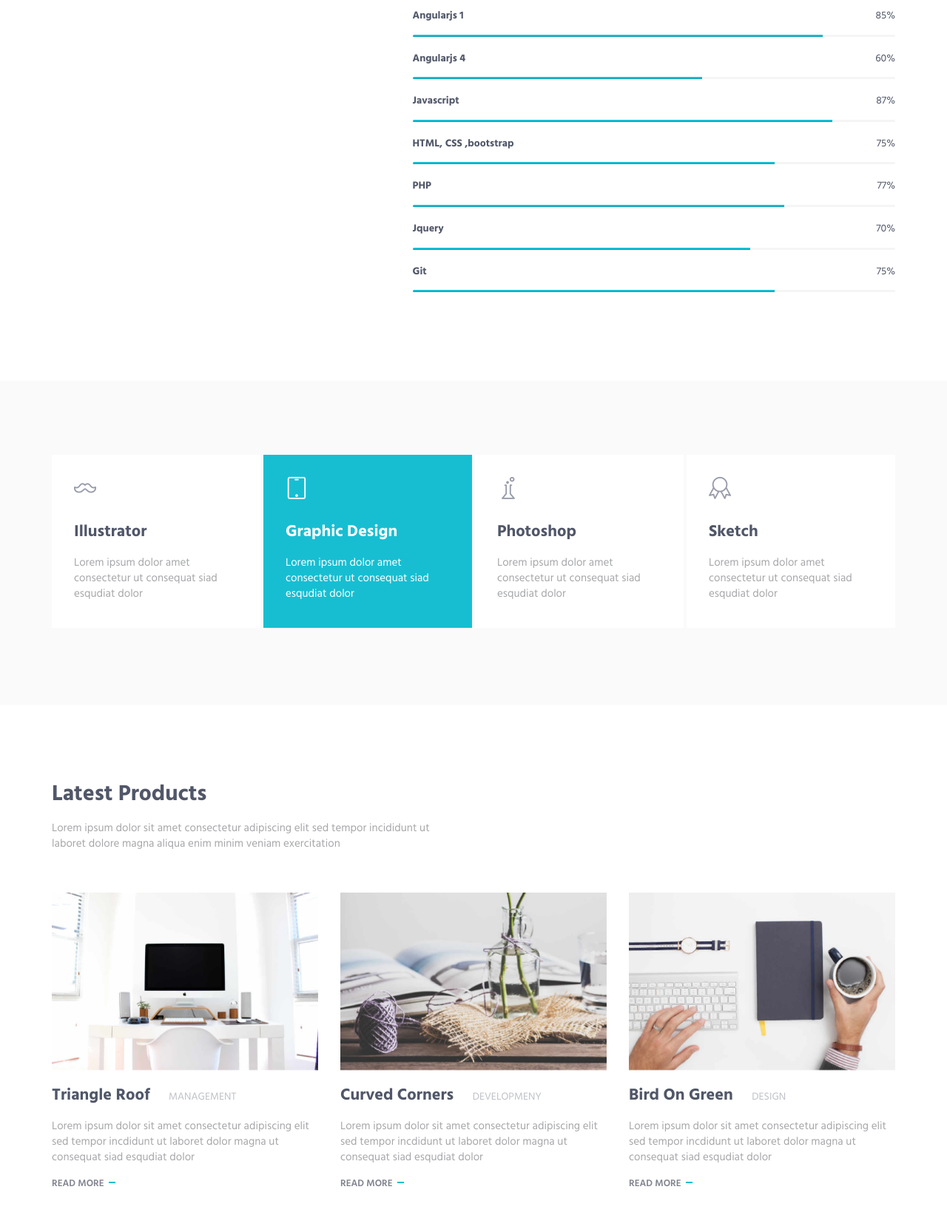
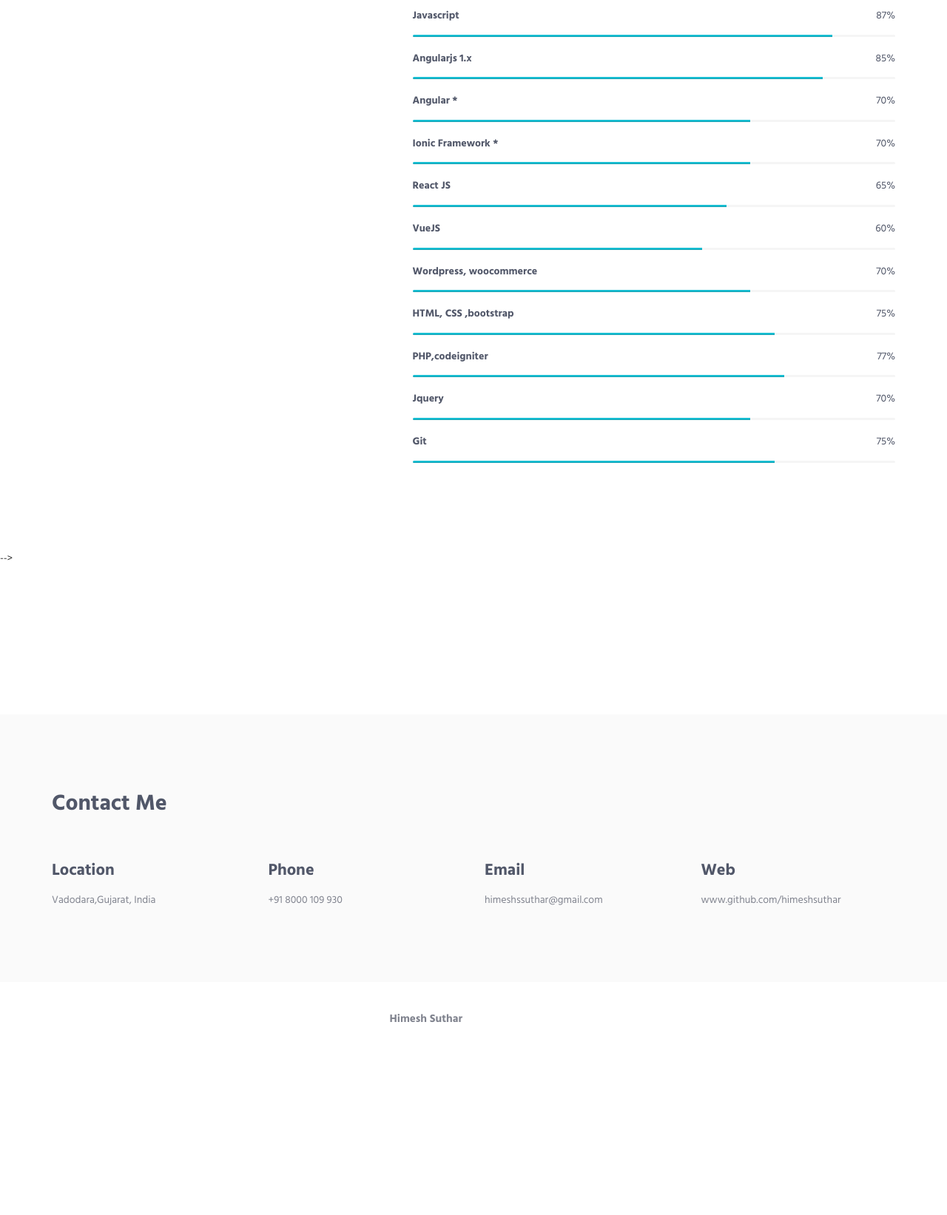
Before and after one commit to hellohimesh/himeshsuthar.github.io, a plain HTML site: page index.html in a window 1280 px wide. Shown: the part 1029-2672 px from the top of the page at 74% size. After the commit the page ends 2458 px from the top, so only its background shows below. Drawn offline with Linux system fonts and the light colour scheme.

Commit message:
work pending

```diff
--- a/index.html
+++ b/index.html
@@ -101,9 +101,9 @@
                     		<ul class="nav navbar-nav navbar-nav-right">
                     			<li class="js_nav-item nav-item"><a class="nav-item-child nav-item-hover" href="#body">Home</a></li>
                     			<li class="js_nav-item nav-item"><a class="nav-item-child nav-item-hover" href="#about">About</a></li>
-                    			<li class="js_nav-item nav-item"><a class="nav-item-child nav-item-hover" href="#experience">Experience</a></li>
+<!--                     			<li class="js_nav-item nav-item"><a class="nav-item-child nav-item-hover" href="#experience">Experience</a></li>
                     			<li class="js_nav-item nav-item"><a class="nav-item-child nav-item-hover" href="#work">Work</a></li>
-                    			<li class="js_nav-item nav-item"><a class="nav-item-child nav-item-hover" href="#contact">Contact</a></li>
+ -->                    			<li class="js_nav-item nav-item"><a class="nav-item-child nav-item-hover" href="#contact">Contact</a></li>
                     		</ul>
                     	</div>
                     </div>
@@ -166,21 +166,46 @@
 <h2>My Skills</h2>
 <!-- Progress Box -->
 <div class="progress-box">
-	<h5>Angularjs 1 <span class="color-heading pull-right">85%</span></h5>
+	<h5>Javascript <span class="color-heading pull-right">87%</span></h5>
+	<div class="progress">
+		<div class="progress-bar bg-color-base" role="progressbar" data-width="87"></div>
+	</div>
+</div>
+<div class="progress-box">
+	<h5>Angularjs 1.x <span class="color-heading pull-right">85%</span></h5>
 	<div class="progress">
 		<div class="progress-bar bg-color-base" role="progressbar" data-width="85"></div>
 	</div>
 </div>
 <div class="progress-box">
-	<h5>Angularjs 4 <span class="color-heading pull-right">60%</span></h5>
+	<h5>Angular * <span class="color-heading pull-right">70%</span></h5>
+	<div class="progress">
+		<div class="progress-bar bg-color-base" role="progressbar" data-width="70"></div>
+	</div>
+</div>
+<div class="progress-box">
+	<h5>Ionic Framework * <span class="color-heading pull-right">70%</span></h5>
+	<div class="progress">
+		<div class="progress-bar bg-color-base" role="progressbar" data-width="70"></div>
+	</div>
+</div>
+
+<div class="progress-box">
+	<h5>React JS <span class="color-heading pull-right">65%</span></h5>
+	<div class="progress">
+		<div class="progress-bar bg-color-base" role="progressbar" data-width="65"></div>
+	</div>
+</div>
+<div class="progress-box">
+	<h5>VueJS <span class="color-heading pull-right">60%</span></h5>
 	<div class="progress">
 		<div class="progress-bar bg-color-base" role="progressbar" data-width="60"></div>
 	</div>
 </div>
 <div class="progress-box">
-	<h5>Javascript <span class="color-heading pull-right">87%</span></h5>
+	<h5>Wordpress, woocommerce<span class="color-heading pull-right">70%</span></h5>
 	<div class="progress">
-		<div class="progress-bar bg-color-base" role="progressbar" data-width="87"></div>
+		<div class="progress-bar bg-color-base" role="progressbar" data-width="70"></div>
 	</div>
 </div>
 <div class="progress-box">
@@ -190,7 +215,7 @@
 	</div>
 </div>
 <div class="progress-box">
-	<h5>PHP <span class="color-heading pull-right">77%</span></h5>
+	<h5>PHP,codeigniter <span class="color-heading pull-right">77%</span></h5>
 	<div class="progress">
 		<div class="progress-bar bg-color-base" role="progressbar" data-width="77"></div>
 	</div>
@@ -214,9 +239,9 @@
 </div>
 </div>
 <!-- End About -->
-
+<!-- <!--
 <!-- Experience -->
-<div id="experience">
+<!-- <div id="experience">
 	<div class="bg-color-sky-light" data-auto-height="true">
 		<div class="container content-lg">
 			<div class="row row-space-2 margin-b-4">
@@ -270,13 +295,13 @@
 				</div>
 			</div>
 			<!--// end row -->
-		</div>
-	</div>
-</div>
+		<!-- </div> -->
+	<!-- </div> -->
+ <!--</div> -->
 <!-- End Experience -->
 
 <!-- Work -->
-<div id="work">
+<!-- <div id="work">
 	<div class="container content-lg">
 		<div class="row margin-b-40">
 			<div class="col-sm-6">
@@ -286,9 +311,9 @@
 		</div>
 		<!--// end row -->
 
-		<div class="row">
+	<!-- 	<div class="row">
 			<!-- Latest Products -->
-			<div class="col-sm-4 sm-margin-b-50">
+		<!-- 	<div class="col-sm-4 sm-margin-b-50">
 				<div class="margin-b-20">
 					<div class="wow zoomIn" data-wow-duration=".3" data-wow-delay=".1s">
 						<img class="img-responsive" src="img/970x647/01.jpg" alt="Latest Products Image">
@@ -297,11 +322,11 @@
 				<h4><a href="#">Triangle Roof</a> <span class="text-uppercase margin-l-20">Management</span></h4>
 				<p>Lorem ipsum dolor sit amet consectetur adipiscing elit sed tempor incdidunt ut laboret dolor magna ut consequat siad esqudiat dolor</p>
 				<a class="link" href="#">Read More</a>
-			</div>
-			<!-- End Latest Products -->
+			</div> -->
+ 			<!-- End Latest Products -->
 
 			<!-- Latest Products -->
-			<div class="col-sm-4 sm-margin-b-50">
+<!-- 			<div class="col-sm-4 sm-margin-b-50">
 				<div class="margin-b-20">
 					<div class="wow zoomIn" data-wow-duration=".3" data-wow-delay=".1s">
 						<img class="img-responsive" src="img/970x647/02.jpg" alt="Latest Products Image">
@@ -311,10 +336,10 @@
 				<p>Lorem ipsum dolor sit amet consectetur adipiscing elit sed tempor incdidunt ut laboret dolor magna ut consequat siad esqudiat dolor</p>
 				<a class="link" href="#">Read More</a>
 			</div>
-			<!-- End Latest Products -->
+ -->			<!-- End Latest Products -->
 
 			<!-- Latest Products -->
-			<div class="col-sm-4 sm-margin-b-50">
+<!-- 			<div class="col-sm-4 sm-margin-b-50">
 				<div class="margin-b-20">
 					<div class="wow zoomIn" data-wow-duration=".3" data-wow-delay=".1s">
 						<img class="img-responsive" src="img/970x647/03.jpg" alt="Latest Products Image">
@@ -324,7 +349,7 @@
 				<p>Lorem ipsum dolor sit amet consectetur adipiscing elit sed tempor incdidunt ut laboret dolor magna ut consequat siad esqudiat dolor</p>
 				<a class="link" href="#">Read More</a>
 			</div>
-			<!-- End Latest Products -->
+ -->			<!-- End Latest Products -->
 		</div>
 		<!--// end row -->
 	</div>
@@ -332,14 +357,14 @@
 <!-- End Work -->
 
 <!-- Clients -->
-<div class="bg-color-sky-light">
+<!-- <div class="bg-color-sky-light">
 	<div class="content-lg container">
 		<!-- Swiper Clients -->
-		<div class="swiper-slider swiper-clients">
+		<!-- <div class="swiper-slider swiper-clients"> -->
 			<!-- Swiper Wrapper -->
-			<div class="swiper-wrapper">
-				<div class="swiper-slide">
-					<img class="swiper-clients-img" src="img/clients/01.png" alt="Clients Logo">
+			<!-- <div class="swiper-wrapper"> -->
+				<!-- <div class="swiper-slide"> -->
+	<!-- 				<img class="swiper-clients-img" src="img/clients/01.png" alt="Clients Logo">
 				</div>
 				<div class="swiper-slide">
 					<img class="swiper-clients-img" src="img/clients/02.png" alt="Clients Logo">
@@ -357,18 +382,18 @@
 					<img class="swiper-clients-img" src="img/clients/06.png" alt="Clients Logo">
 				</div>
 			</div>
-			<!-- End Swiper Wrapper -->
-		</div>
+	 -->		<!-- End Swiper Wrapper -->
+		<!-- </div> -->
 		<!-- End Swiper Clients -->
-	</div>
-</div>
-<!-- End Clients -->
+	<!-- </div> -->
+<!-- </div> -->
+ --><!-- End Clients -->
 
 <!-- Promo Banner -->
 <div class="promo-banner parallax-window" data-parallax="scroll" data-image-src="img/1920x1080/01.jpg">
 	<div class="container-sm content-lg">
-		<h2 class="promo-banner-title">Displaying the Result</h2>
-		<p class="promo-banner-text">Lorem ipsum dolor sit amet, consectetur adipisicing elit, sed do eiusmod tempor incididunt ut labore et dolore magna aliqua. Ut enim ad minim veniam, quis nostrud exercitation ullamco laboris nisi ut aliquip ex ea commodo.</p>
+	<!-- 	<h2 class="promo-banner-title">Displaying the Result</h2>
+		<p class="promo-banner-text">Lorem ipsum dolor sit amet, consectetur adipisicing elit, sed do eiusmod tempor incididunt ut labore et dolore magna aliqua. Ut enim ad minim veniam, quis nostrud exercitation ullamco laboris nisi ut aliquip ex ea commodo.</p> -->
 	</div>
 </div>
 <!-- End Promo Banner -->
@@ -388,15 +413,15 @@
 			<div class="row">
 				<div class="col-md-3 col-xs-6 md-margin-b-30">
 					<h4>Location</h4>
-					<a href="#">Gujarat, India</a>
+					<a href="#">Vadodara,Gujarat, India</a>
 				</div>
 				<div class="col-md-3 col-xs-6 md-margin-b-30">
 					<h4>Phone</h4>
-					<a href="#">+91 800 109 930</a>
+					<a href="#">+91 8000 109 930</a>
 				</div>
 				<div class="col-md-3 col-xs-6">
 					<h4>Email</h4>
-					<a href="mailto:sutharhimesh@raoinfotech.net" itemprop="email">sutharhimesh@raoinfotech.net</a>
+					<a href="mailto:himeshssuthar@gmail.com" itemprop="email">himeshssuthar@gmail.com</a>
 				</div>
 				<div class="col-md-3 col-xs-6">
 					<h4>Web</h4>
```
